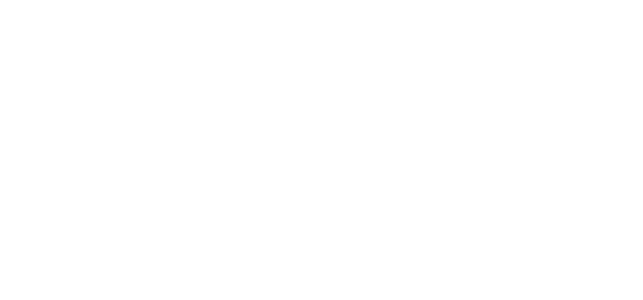
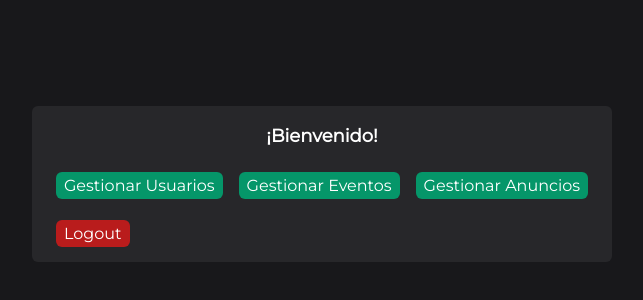
Before and after one commit to Nannajpg/IDS-admin-panel, a React (Create React App) app: page /dashboard in a window 1280 px wide. Before the commit this address had no page. Shown: the part 212-512 px from the top of the page, without its empty margins (318-961 px from the left). Built offline with nearby package versions, Linux system fonts and the light colour scheme.

Commit message:
Funcionalidad adquirida

```diff
--- a/package.json
+++ b/package.json
@@ -15,6 +15,7 @@
     "mysql2": "^2.3.3",
     "react": "^18.2.0",
     "react-dom": "^18.2.0",
+    "react-icons": "^4.7.1",
     "react-redux": "^8.0.4",
     "react-router-dom": "^6.4.2",
     "react-scripts": "5.0.1",
--- a/src/App.js
+++ /dev/null
@@ -1,23 +0,0 @@
-import { BrowserRouter, Routes, Route } from "react-router-dom";
-import CreateForm from "./cores/ads/CreateForm";
-import EditForm from "./cores/ads/EditForm";
-import AdsList from "./cores/ads/AdsList";
-
-
-function App() {
-  return (
-    <div className="bg-zinc-900 text-white h-full">
-      <div className="flex items-center justify-center h-full">
-        <BrowserRouter>
-          <Routes>
-            <Route path="/ads" element={<AdsList />} />
-            <Route path="/newAd" element={<CreateForm />} />
-            <Route path="/editAd/:id" element={<EditForm />} />
-          </Routes>
-        </BrowserRouter>
-      </div>
-    </div>
-  );
-}
-
-export default App;
--- a/src/App.jsx
+++ b/src/App.jsx
@@ -10,6 +10,9 @@ import UserEditForm from './cores/users/EditForm';
 import UserCreateForm from './cores/users/CreateForm';
 import EventEditForm from './cores/events/EditForm';
 import EventCreateForm from './cores/events/CreateForm';
+import AdCreateForm from "./cores/ads/CreateForm";
+import AdEditForm from "./cores/ads/EditForm";
+import AdsList from "./cores/ads/AdsList";
 
 function App() {
 
@@ -27,6 +30,9 @@ function App() {
             <Route path="events" element={<EventsList/>} />
             <Route path="events/create" element={<EventCreateForm/>} />
             <Route path="events/edit/:id" element={<EventEditForm/>} />
+            <Route path="/ads" element={<AdsList />} />
+            <Route path="/newAd" element={<AdCreateForm />} />
+            <Route path="/editAd/:id" element={<AdEditForm />} />
           </Route>
         </Routes>
         </BrowserRouter>
@@ -36,5 +42,3 @@ function App() {
 }
 
 export default App;
-
-// xd
--- a/src/app/store.js
+++ b/src/app/store.js
@@ -2,11 +2,13 @@ import {configureStore} from '@reduxjs/toolkit'
 import usersReducer from '../features/users/userSlice'
 import eventsReducer from '../features/events/eventSlice'
 import authReducer from '../features/auth/authSlice'
+import adsReducer from "../features/ads/adSlice";
 
 export const store = configureStore({
     reducer:{
         auth: authReducer,
         users: usersReducer,
         events: eventsReducer,
+        ads: adsReducer,
     }
 })
--- a/src/app/store.jsx
+++ /dev/null
@@ -1,8 +0,0 @@
-import { configureStore } from "@reduxjs/toolkit";
-import adsReducer from "../features/ads/adSlice";
-
-export const store = configureStore({
-  reducer: {
-    ads: adsReducer
-  }
-});
--- a/src/cores/dashboard/Menu.jsx
+++ b/src/cores/dashboard/Menu.jsx
@@ -17,11 +17,20 @@ const Menu = () => {
       >
         Gestionar Usuarios
       </Link>
-      <Link to="/events" className="bg-emerald-600 px-2 py-1 rounded-md">
+
+      <Link
+        to="/events" className="bg-emerald-600 px-2 py-1 rounded-md mx-2 my-2">
         Gestionar Eventos
       </Link>
+      <Link
+
+        to="/ads" className="bg-emerald-600 px-2 py-1 rounded-md mx-2 my-2">
+        Gestionar Anuncios
+      </Link>
+
       <br />
       <br />
+
       <Link
         onClick={() => dispatch(logout())}
         to="/"
--- a/src/features/auth/authSlice.js
+++ b/src/features/auth/authSlice.js
@@ -3,7 +3,7 @@ import { createSlice } from "@reduxjs/toolkit";
 const initialState = {
   userInfo: {},
   userToken: null,
-  success: false,
+  success: true,
   error: null
 };
 
```
Also changed, not shown: 1 other file (tests, documents, lock files or other folders).
